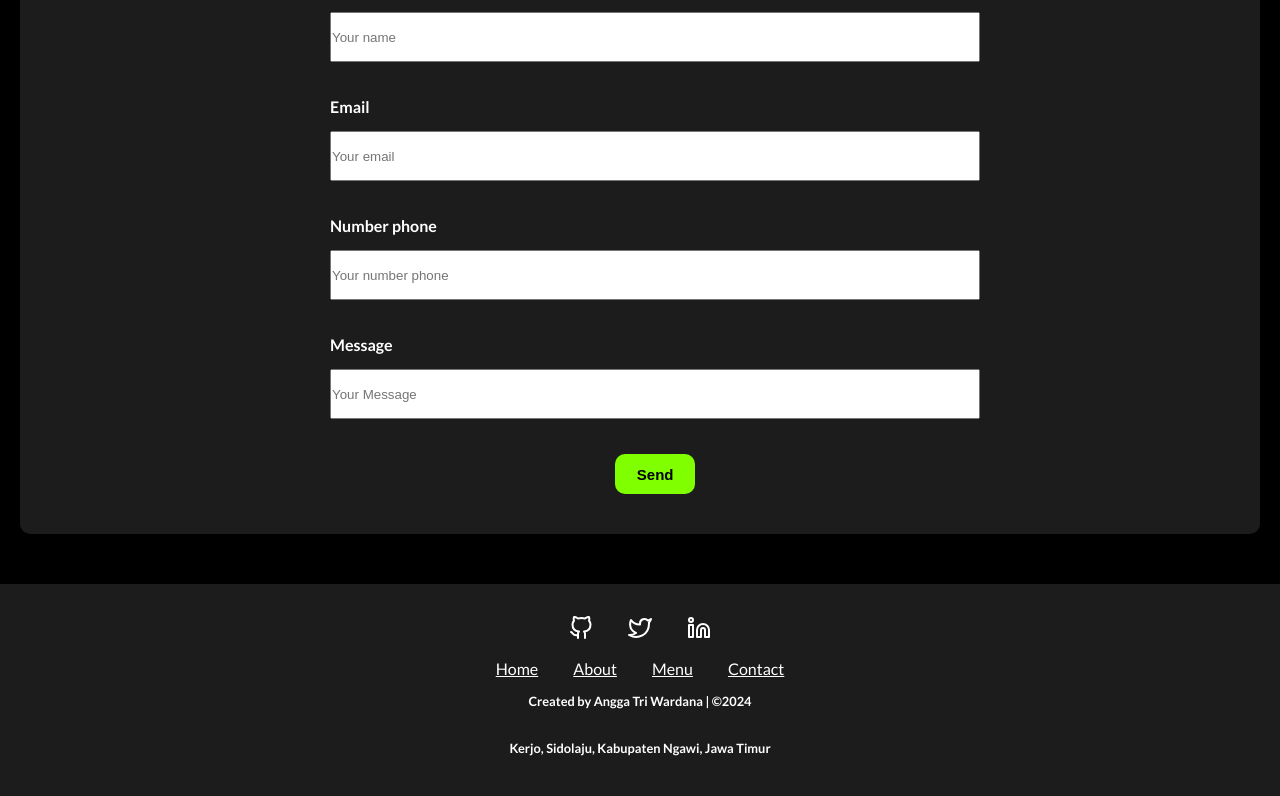
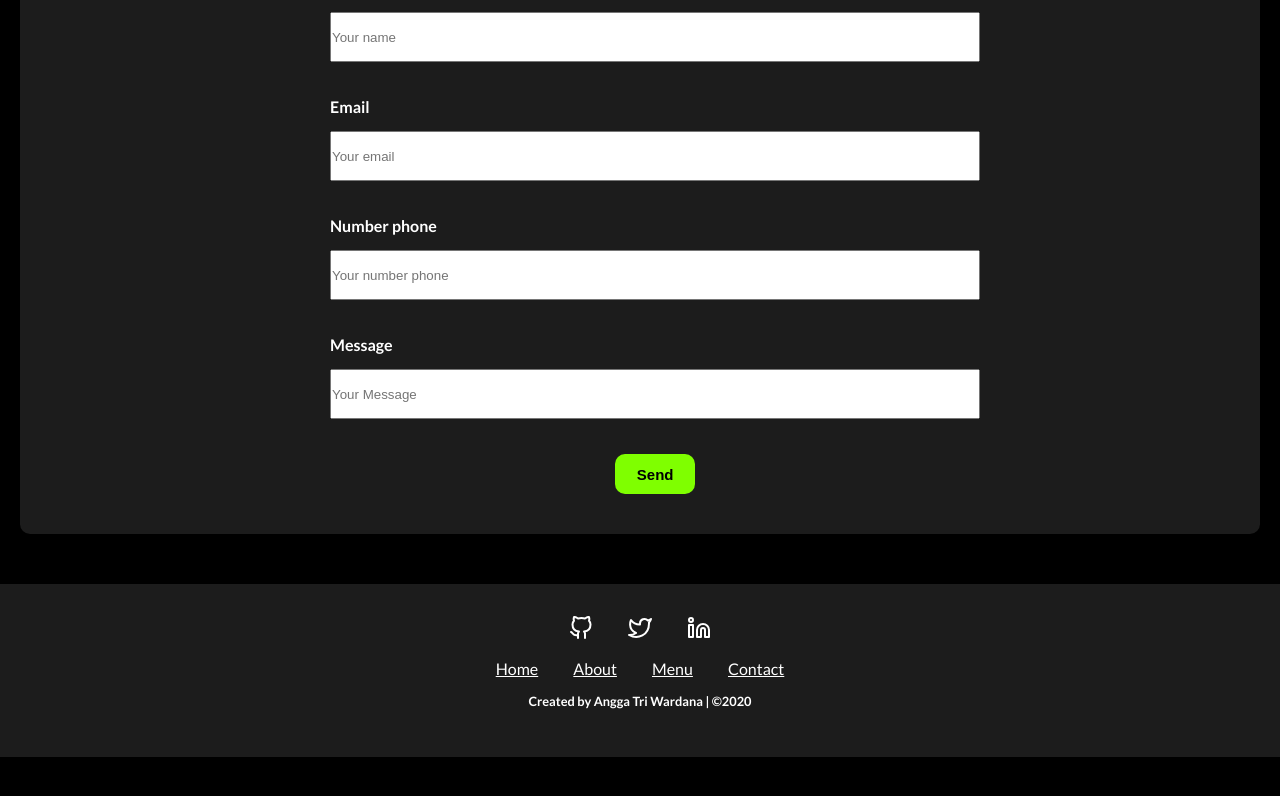
Before and after one commit to wardana28/anggaportfolio., a plain HTML site: page index.html in a window 1280 px wide. Shown: the part 3540-4336 px from the top of the page. After the commit the page ends 4297 px from the top, so only its background shows below. Drawn offline with nearby package versions, Linux system fonts and the light colour scheme; a web font is replaced by a local one.

Commit message:
Update index.html

```diff
--- a/index.html
+++ b/index.html
@@ -295,9 +295,7 @@
       </div>
 
       <div class="credit">
-        <p>Created by Angga Tri Wardana | &copy;2024</p>
-        <br />
-        <p>Kerjo, Sidolaju, Kabupaten Ngawi, Jawa Timur</p>
+        <p>Created by Angga Tri Wardana | &copy;2020</p>
       </div>
     </footer>
     <!-- footer end-->
```
